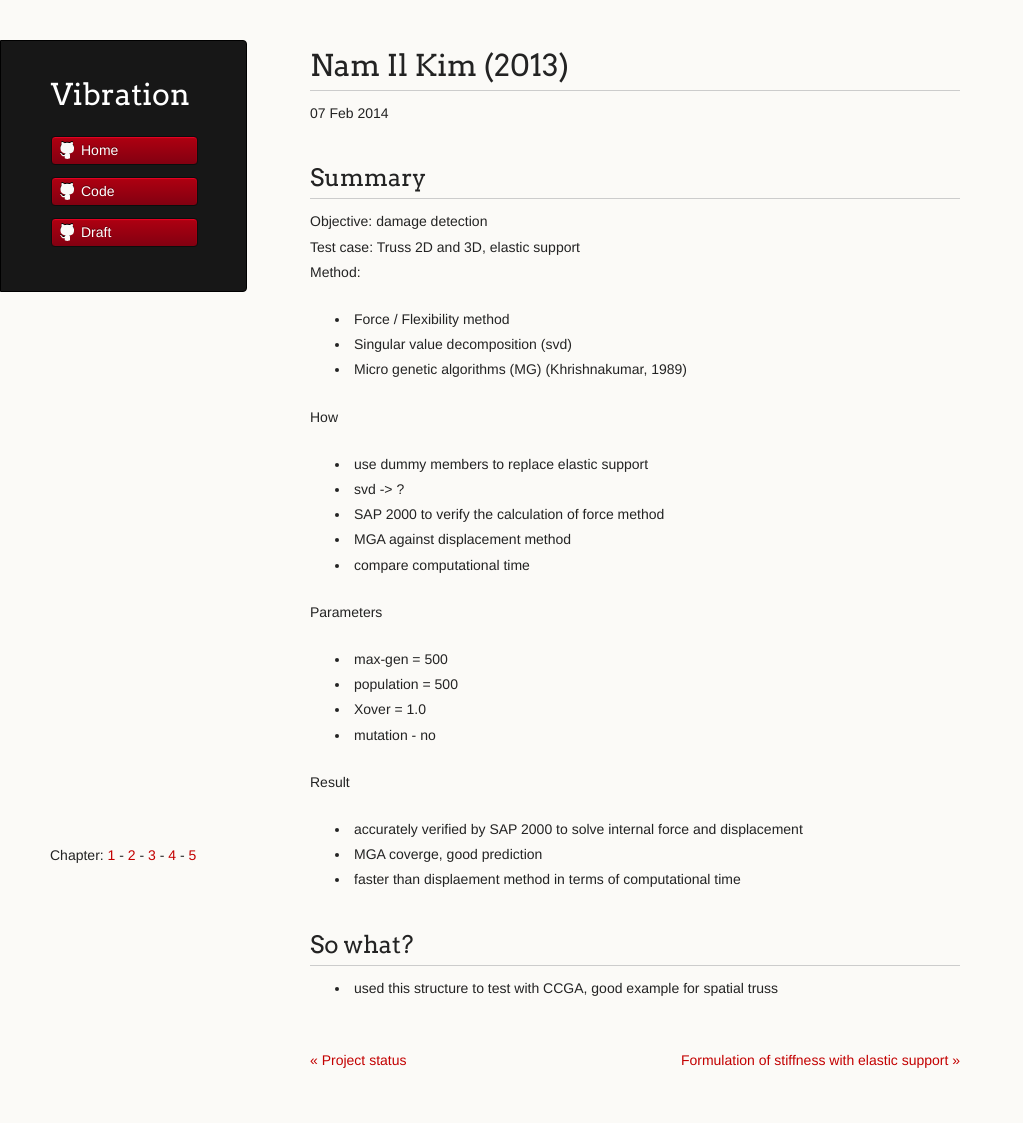
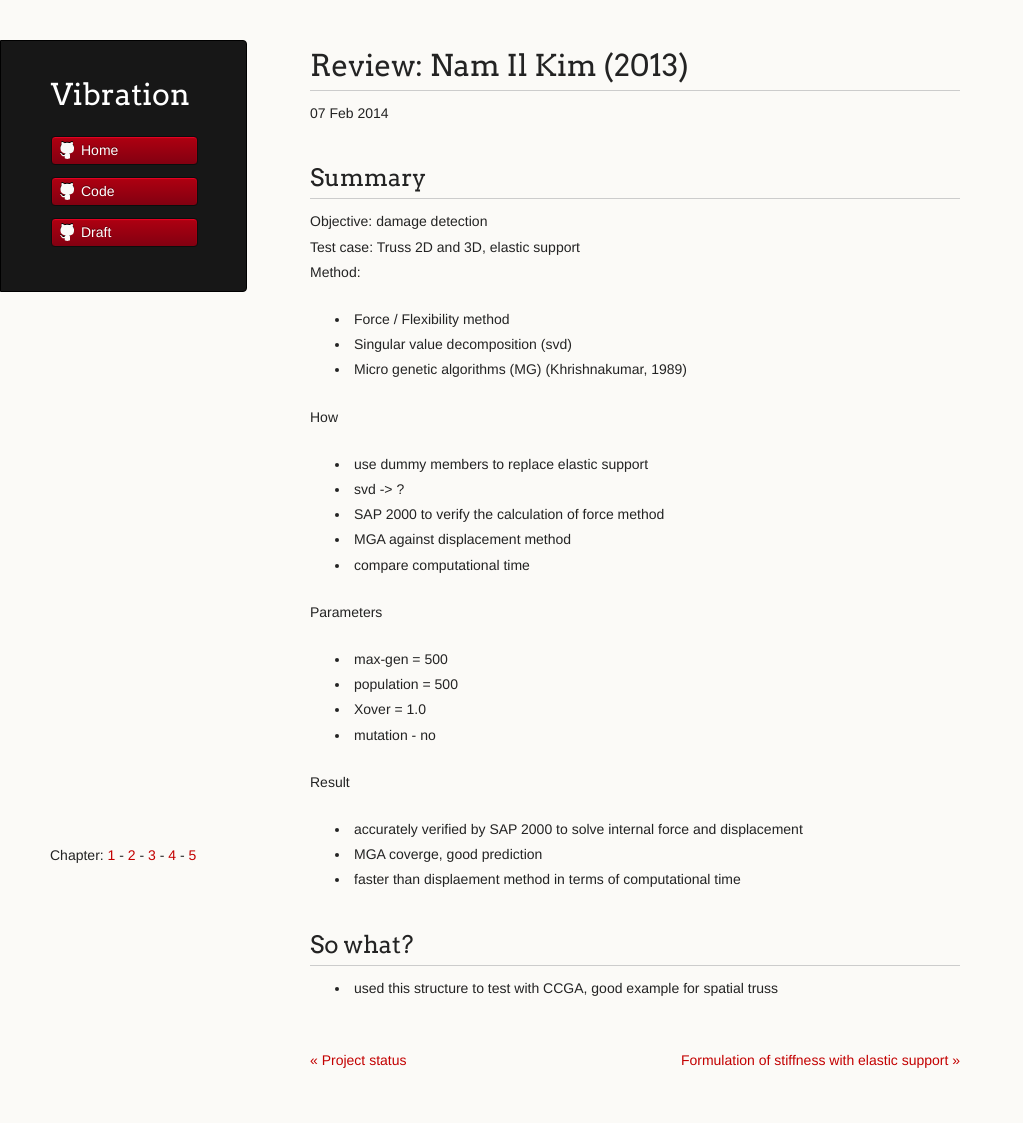
Before and after one commit to vireax/vibration, a Jekyll site: the page built from _posts/2014-02-07-nam-il-kim-2013.md, in a window 1280 px wide. Shown: the whole page, without its empty margins (0-1023 px from the left). Built offline with Jekyll 4.4.1, drawn with Linux system fonts in a browser that asks for light colours; some of the changed lines change nothing that is shown.

Commit message:
Update post.html

```diff
--- a/_layouts/post.html
+++ b/_layouts/post.html
@@ -2,7 +2,7 @@
 layout: default
 ---
 
-<h1>{% if post.category == "review" %}Review: {% endif %}{{ page.title }}</h1>
+<h1>{% if page.category == "review" %}Review: {% endif %}{{ page.title }}</h1>
 <p class="meta">{{ page.date | date_to_string }}</p>
 <div class="post">
   {{ content }}
```
